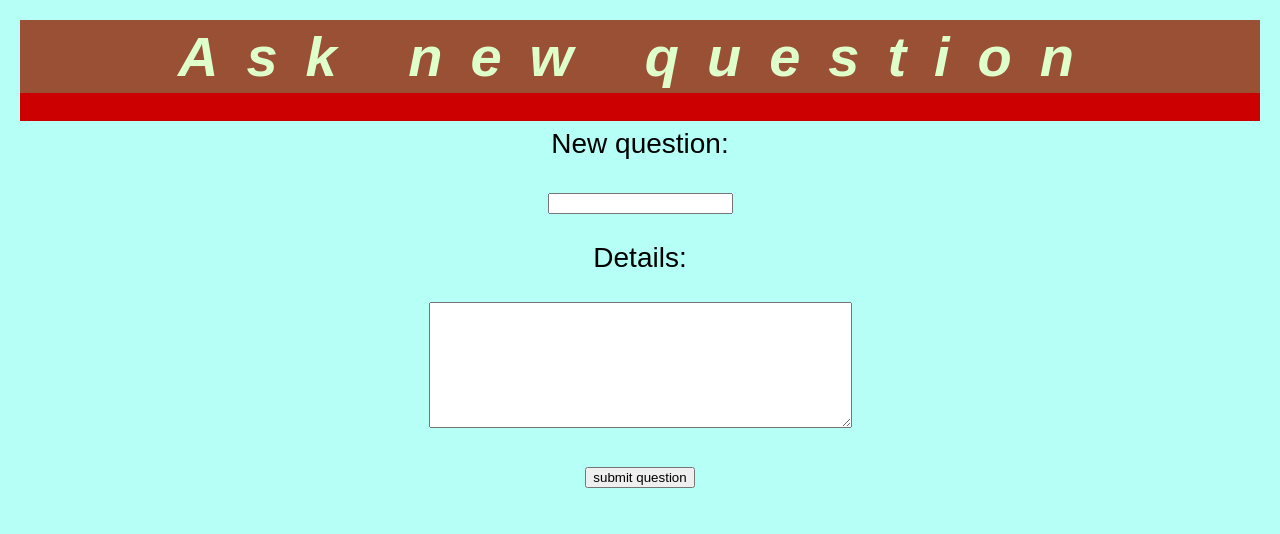
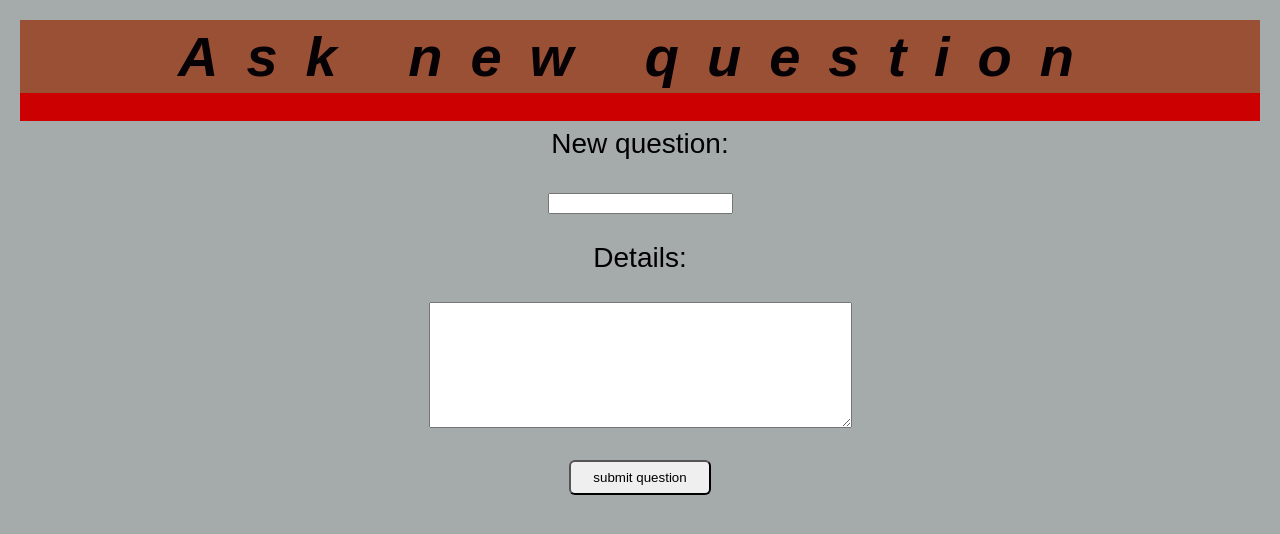
Before and after one commit to lupakd/ask-mate-python, a Flask app: page /add_question in a window 1280 px wide. Shown: the top 534 px of the page. Run offline with Flask 2, Linux system fonts and the light colour scheme.

Commit message:
CSS changes

```diff
--- a/data_logic.py
+++ b/data_logic.py
@@ -26,9 +26,8 @@ def get_all_answers(cursor):
     answers = cursor.fetchall()
     return answers
 
-
 @connection.connection_handler
-def add_new_answer(cursor, answer, question_id):
+def add_new_answer(cursor,answer, question_id):
     new_dict = {
         'submission_time': get_date_time(),
         'vote_number': 0,
--- a/static/style.css
+++ b/static/style.css
@@ -3,7 +3,7 @@ body {
     font-family: arial, helvetica, sans-serif;
     font-size: 28px;
     color: #000000;
-    background-color: #b6fff6;
+    background-color: rgba(37, 52, 50, 0.41);
     margin: 20px;
     padding: 0;
 }
@@ -17,7 +17,7 @@ p {
 }
 
 h1 {
-    color: #dfffca;
+    color: #060105;
     background-color: #995035;
     font-size: 2em;
     margin: 0;
@@ -104,3 +104,16 @@ textarea{
     margin-left: auto;
 
 }
+
+.button1{
+    border-radius : 6px;
+    padding: 8px 22px;
+}
+
+
+.description{
+    text-align: center;
+    width: 900px;
+    margin-left: auto;
+    margin-right: auto;
+}
--- a/templates/add_question.html
+++ b/templates/add_question.html
@@ -12,7 +12,7 @@
             <p><input id="new_question" name="new_question"></p>
             <label for="details">Details: </label>
             <p><textarea id="details" rows="8" cols="50" name="details"></textarea></p>
-            <button type="submit">submit question</button>
+            <button class="button1" type="submit">submit question</button>
         </form>
     </body>
 </html>
--- a/templates/list.html
+++ b/templates/list.html
@@ -7,7 +7,7 @@
 </head>
 <body>
 	<h1>AskMate</h1>
-	<button onclick="location.href ='/add_question'" type="button">Ask a question</button>
+	<button class="button1" onclick="location.href ='/add_question'" type="button">Ask a question</button>
 	<table class ="center">
 		<thead>
 		<th>Id</th>
@@ -25,7 +25,7 @@
 			<td>{{i["vote_number"]}}</td>
 			<td><a href="/questions/{{  i["id"]  }}">{{  i["title"]  }}</td>
         </tr>
-		{% endfor %}]
+		{% endfor %}
 		</tbody>
 	</table>
 
--- a/templates/questions.html
+++ b/templates/questions.html
@@ -23,7 +23,7 @@
     <h3>Vote point:</h3>
     <p>{{line["vote_number"]}} <button onclick="location.href ='/vote_up/{{ line['id'] }}'" type="button">/\</button> <button onclick="location.href ='/vote_down/{{ line['id'] }}'" type="button">\/</button></p>
     <h3>Details:</h3>
-    <p>{{line["message"]}}</p>
+    <p class="description">{{line["message"]}}</p>
     <button onclick="location.href='/question/{{ q_id }}/edit'" type="button">edit</button>
     <button onclick="location.href='/question/{{ q_id }}/delete'" type="button"><i class="fa fa-trash"></i></button>
         {%  endif  %}
```
Also changed, not shown: sample_data/question.csv (+8 -6 lines).
